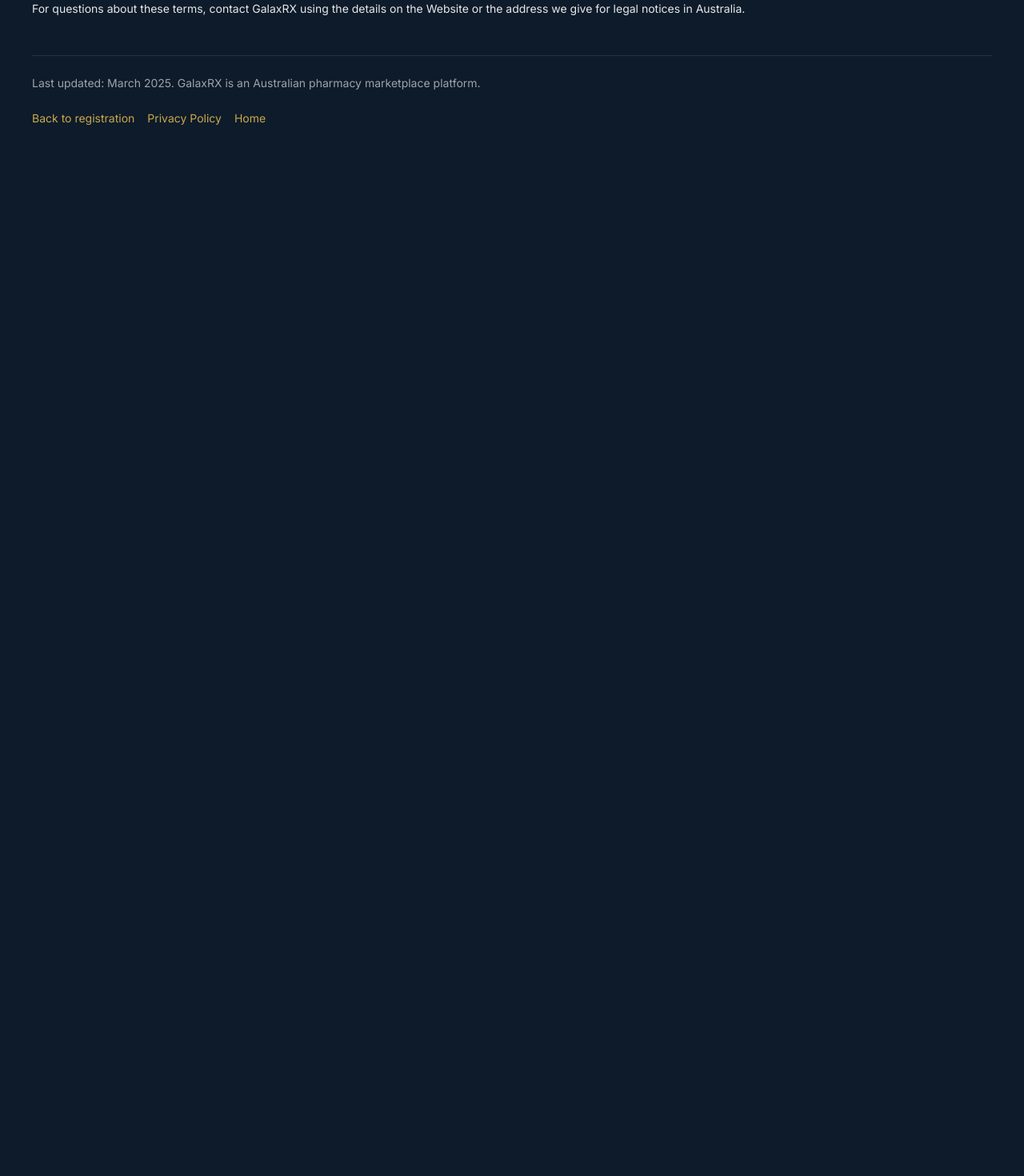
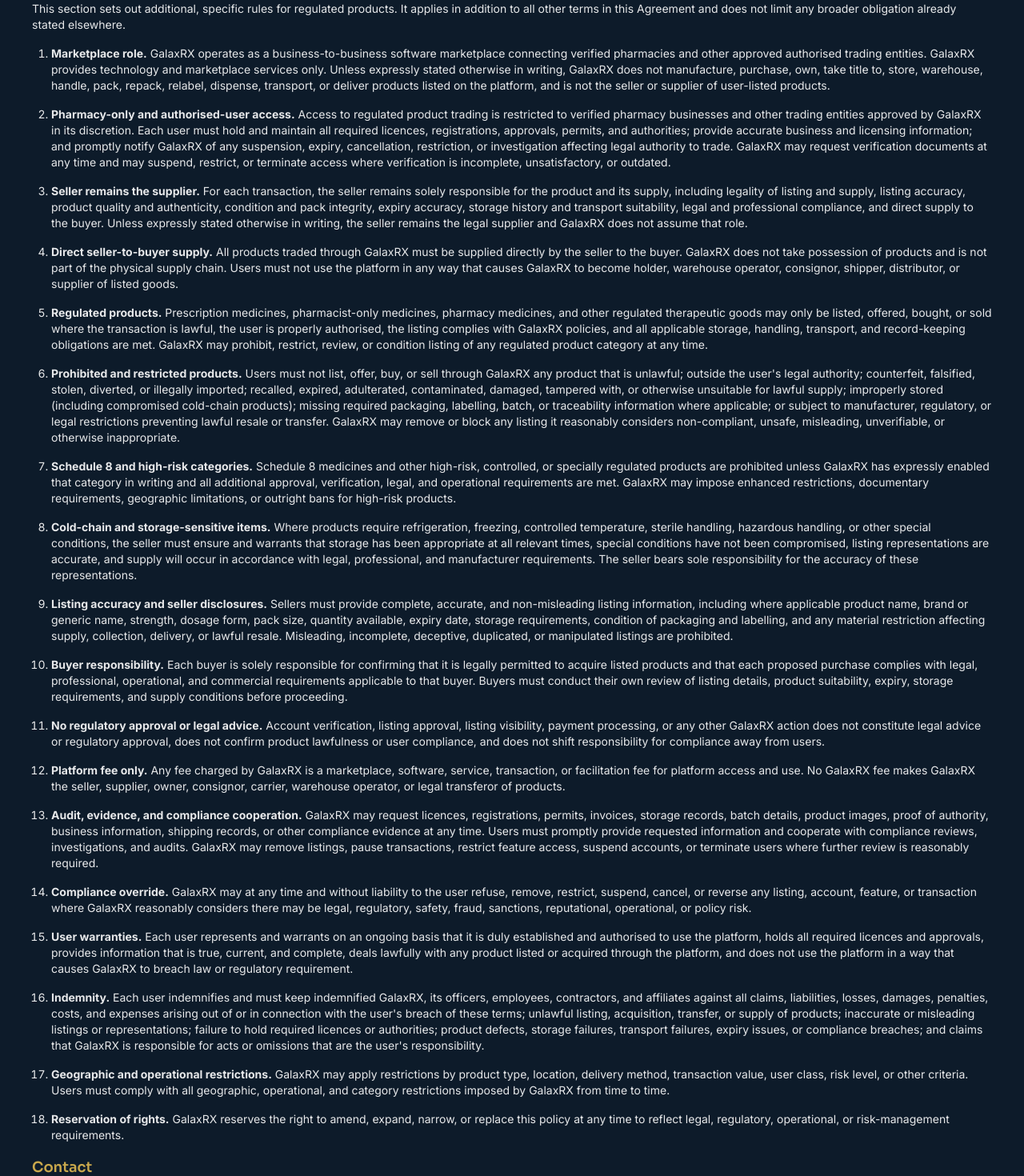
Before and after one commit to galaxrx/galaxrx-marketplace, a Next.js app: page /terms in a window 1280 px wide. Shown: the part 4240-5710 px from the top of the page at 80% size. Before the commit the page ends 4462 px from the top, so only its background shows below. Built offline with nearby package versions, Linux system fonts and the light colour scheme; no server answers.

Commit message:
Refine marketplace legal terms and negotiation message copy.
Add the regulated products and marketplace role policy to Terms while preserving existing clauses, and improve offer notification wording for clearer in-app messages.

```diff
--- a/app/api/listings/[id]/negotiate/route.ts
+++ b/app/api/listings/[id]/negotiate/route.ts
@@ -129,7 +129,7 @@
         threadId,
         senderId: buyerId,
         recipientId: sellerId,
-        content: `${buyerName} has sent a price offer on "${listing.productName}": $${proposedPricePerPack.toFixed(2)} per ${isPerUnitListing(listing.packSize) ? "unit" : "pack"}${message ? ` — "${message}"` : ""}. Please check your dashboard.`,
+        content: `${buyerName} sent an offer for ${listing.productName}: $${proposedPricePerPack.toFixed(2)} per ${isPerUnitListing(listing.packSize) ? "unit" : "pack"}${message ? ` — Note: "${message}"` : ""}. Please check your dashboard.`,
       },
     });
 
--- a/app/api/listings/[id]/negotiations/[negotiationId]/route.ts
+++ b/app/api/listings/[id]/negotiations/[negotiationId]/route.ts
@@ -87,7 +87,7 @@
             threadId,
             senderId: sellerId,
             recipientId: buyerId,
-            content: `Your offer of $${negotiation.proposedPricePerPack.toFixed(2)}/pack for "${negotiation.listing.productName}" was accepted. The agreed price applies at checkout for ${negotiationAcceptanceHoldHours()} hours — complete your purchase in that window. Please check your dashboard.`,
+            content: `Your offer for ${negotiation.listing.productName} at $${negotiation.proposedPricePerPack.toFixed(2)}/pack was accepted. The agreed price applies at checkout for ${negotiationAcceptanceHoldHours()} hours, so please complete your purchase within that window. Please check your dashboard.`,
           },
         });
       } else {
@@ -96,7 +96,7 @@
             threadId,
             senderId: sellerId,
             recipientId: buyerId,
-            content: `Your offer on "${negotiation.listing.productName}" was rejected. You can still buy at the seller's listed price ($${negotiation.listing.pricePerPack.toFixed(2)}/pack). Please check your dashboard.`,
+            content: `Your offer for ${negotiation.listing.productName} was not accepted. You can still buy at the seller's listed price ($${negotiation.listing.pricePerPack.toFixed(2)}/pack). Please check your dashboard.`,
           },
         });
       }
--- a/app/terms/page.tsx
+++ b/app/terms/page.tsx
@@ -201,6 +201,67 @@
             This Agreement and the Privacy Policy (and any other documents we refer to) form the whole agreement between you and GalaxRX. Section headings are for reference only. If a court finds any part invalid, the rest remains in force. We do not waive a right by failing to enforce it. We may send you notices by email or through the Website; you agree to receive them in electronic form. We can change this Agreement by posting an updated version on the Website; your continued use means you accept the changes. We may suspend or end your access at any time without notice and have no liability to you or anyone else for doing so.
           </p>
 
+          <h2 className="text-lg font-semibold text-gold mt-8">25. GalaxRX Regulated Products and Marketplace Role Policy</h2>
+          <p>
+            This section sets out additional, specific rules for regulated products. It applies in addition to all other terms in this Agreement and does not limit any broader obligation already stated elsewhere.
+          </p>
+          <ol className="list-decimal pl-6 space-y-4">
+            <li>
+              <strong>Marketplace role.</strong> GalaxRX operates as a business-to-business software marketplace connecting verified pharmacies and other approved authorised trading entities. GalaxRX provides technology and marketplace services only. Unless expressly stated otherwise in writing, GalaxRX does not manufacture, purchase, own, take title to, store, warehouse, handle, pack, repack, relabel, dispense, transport, or deliver products listed on the platform, and is not the seller or supplier of user-listed products.
+            </li>
+            <li>
+              <strong>Pharmacy-only and authorised-user access.</strong> Access to regulated product trading is restricted to verified pharmacy businesses and other trading entities approved by GalaxRX in its discretion. Each user must hold and maintain all required licences, registrations, approvals, permits, and authorities; provide accurate business and licensing information; and promptly notify GalaxRX of any suspension, expiry, cancellation, restriction, or investigation affecting legal authority to trade. GalaxRX may request verification documents at any time and may suspend, restrict, or terminate access where verification is incomplete, unsatisfactory, or outdated.
+            </li>
+            <li>
+              <strong>Seller remains the supplier.</strong> For each transaction, the seller remains solely responsible for the product and its supply, including legality of listing and supply, listing accuracy, product quality and authenticity, condition and pack integrity, expiry accuracy, storage history and transport suitability, legal and professional compliance, and direct supply to the buyer. Unless expressly stated otherwise in writing, the seller remains the legal supplier and GalaxRX does not assume that role.
+            </li>
+            <li>
+              <strong>Direct seller-to-buyer supply.</strong> All products traded through GalaxRX must be supplied directly by the seller to the buyer. GalaxRX does not take possession of products and is not part of the physical supply chain. Users must not use the platform in any way that causes GalaxRX to become holder, warehouse operator, consignor, shipper, distributor, or supplier of listed goods.
+            </li>
+            <li>
+              <strong>Regulated products.</strong> Prescription medicines, pharmacist-only medicines, pharmacy medicines, and other regulated therapeutic goods may only be listed, offered, bought, or sold where the transaction is lawful, the user is properly authorised, the listing complies with GalaxRX policies, and all applicable storage, handling, transport, and record-keeping obligations are met. GalaxRX may prohibit, restrict, review, or condition listing of any regulated product category at any time.
+            </li>
+            <li>
+              <strong>Prohibited and restricted products.</strong> Users must not list, offer, buy, or sell through GalaxRX any product that is unlawful; outside the user&apos;s legal authority; counterfeit, falsified, stolen, diverted, or illegally imported; recalled, expired, adulterated, contaminated, damaged, tampered with, or otherwise unsuitable for lawful supply; improperly stored (including compromised cold-chain products); missing required packaging, labelling, batch, or traceability information where applicable; or subject to manufacturer, regulatory, or legal restrictions preventing lawful resale or transfer. GalaxRX may remove or block any listing it reasonably considers non-compliant, unsafe, misleading, unverifiable, or otherwise inappropriate.
+            </li>
+            <li>
+              <strong>Schedule 8 and high-risk categories.</strong> Schedule 8 medicines and other high-risk, controlled, or specially regulated products are prohibited unless GalaxRX has expressly enabled that category in writing and all additional approval, verification, legal, and operational requirements are met. GalaxRX may impose enhanced restrictions, documentary requirements, geographic limitations, or outright bans for high-risk products.
+            </li>
+            <li>
+              <strong>Cold-chain and storage-sensitive items.</strong> Where products require refrigeration, freezing, controlled temperature, sterile handling, hazardous handling, or other special conditions, the seller must ensure and warrants that storage has been appropriate at all relevant times, special conditions have not been compromised, listing representations are accurate, and supply will occur in accordance with legal, professional, and manufacturer requirements. The seller bears sole responsibility for the accuracy of these representations.
+            </li>
+            <li>
+              <strong>Listing accuracy and seller disclosures.</strong> Sellers must provide complete, accurate, and non-misleading listing information, including where applicable product name, brand or generic name, strength, dosage form, pack size, quantity available, expiry date, storage requirements, condition of packaging and labelling, and any material restriction affecting supply, collection, delivery, or lawful resale. Misleading, incomplete, deceptive, duplicated, or manipulated listings are prohibited.
+            </li>
+            <li>
+              <strong>Buyer responsibility.</strong> Each buyer is solely responsible for confirming that it is legally permitted to acquire listed products and that each proposed purchase complies with legal, professional, operational, and commercial requirements applicable to that buyer. Buyers must conduct their own review of listing details, product suitability, expiry, storage requirements, and supply conditions before proceeding.
+            </li>
+            <li>
+              <strong>No regulatory approval or legal advice.</strong> Account verification, listing approval, listing visibility, payment processing, or any other GalaxRX action does not constitute legal advice or regulatory approval, does not confirm product lawfulness or user compliance, and does not shift responsibility for compliance away from users.
+            </li>
+            <li>
+              <strong>Platform fee only.</strong> Any fee charged by GalaxRX is a marketplace, software, service, transaction, or facilitation fee for platform access and use. No GalaxRX fee makes GalaxRX the seller, supplier, owner, consignor, carrier, warehouse operator, or legal transferor of products.
+            </li>
+            <li>
+              <strong>Audit, evidence, and compliance cooperation.</strong> GalaxRX may request licences, registrations, permits, invoices, storage records, batch details, product images, proof of authority, business information, shipping records, or other compliance evidence at any time. Users must promptly provide requested information and cooperate with compliance reviews, investigations, and audits. GalaxRX may remove listings, pause transactions, restrict feature access, suspend accounts, or terminate users where further review is reasonably required.
+            </li>
+            <li>
+              <strong>Compliance override.</strong> GalaxRX may at any time and without liability to the user refuse, remove, restrict, suspend, cancel, or reverse any listing, account, feature, or transaction where GalaxRX reasonably considers there may be legal, regulatory, safety, fraud, sanctions, reputational, operational, or policy risk.
+            </li>
+            <li>
+              <strong>User warranties.</strong> Each user represents and warrants on an ongoing basis that it is duly established and authorised to use the platform, holds all required licences and approvals, provides information that is true, current, and complete, deals lawfully with any product listed or acquired through the platform, and does not use the platform in a way that causes GalaxRX to breach law or regulatory requirement.
+            </li>
+            <li>
+              <strong>Indemnity.</strong> Each user indemnifies and must keep indemnified GalaxRX, its officers, employees, contractors, and affiliates against all claims, liabilities, losses, damages, penalties, costs, and expenses arising out of or in connection with the user&apos;s breach of these terms; unlawful listing, acquisition, transfer, or supply of products; inaccurate or misleading listings or representations; failure to hold required licences or authorities; product defects, storage failures, transport failures, expiry issues, or compliance breaches; and claims that GalaxRX is responsible for acts or omissions that are the user&apos;s responsibility.
+            </li>
+            <li>
+              <strong>Geographic and operational restrictions.</strong> GalaxRX may apply restrictions by product type, location, delivery method, transaction value, user class, risk level, or other criteria. Users must comply with all geographic, operational, and category restrictions imposed by GalaxRX from time to time.
+            </li>
+            <li>
+              <strong>Reservation of rights.</strong> GalaxRX reserves the right to amend, expand, narrow, or replace this policy at any time to reflect legal, regulatory, operational, or risk-management requirements.
+            </li>
+          </ol>
+
           <h2 className="text-lg font-semibold text-gold mt-8">Contact</h2>
           <p>
             For questions about these terms, contact GalaxRX using the details on the Website or the address we give for legal notices in Australia.
```
